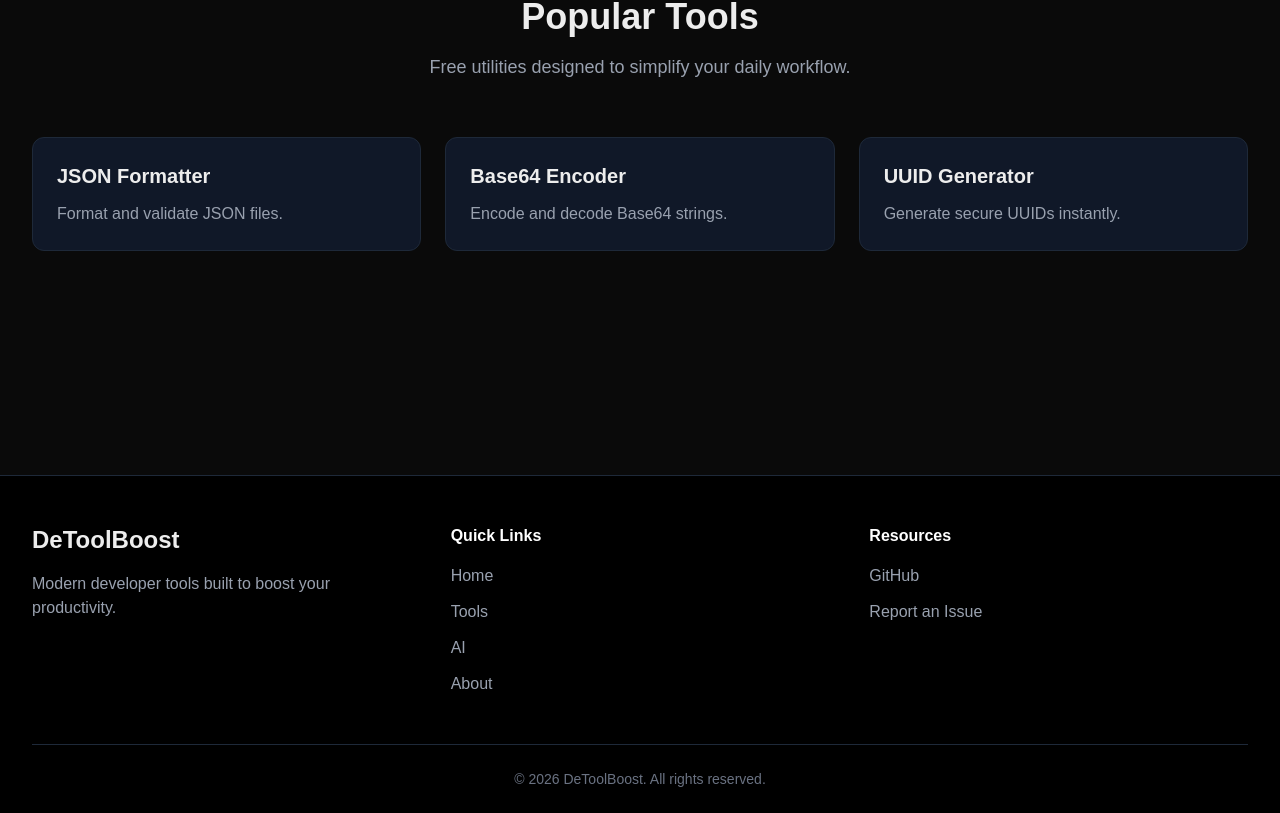
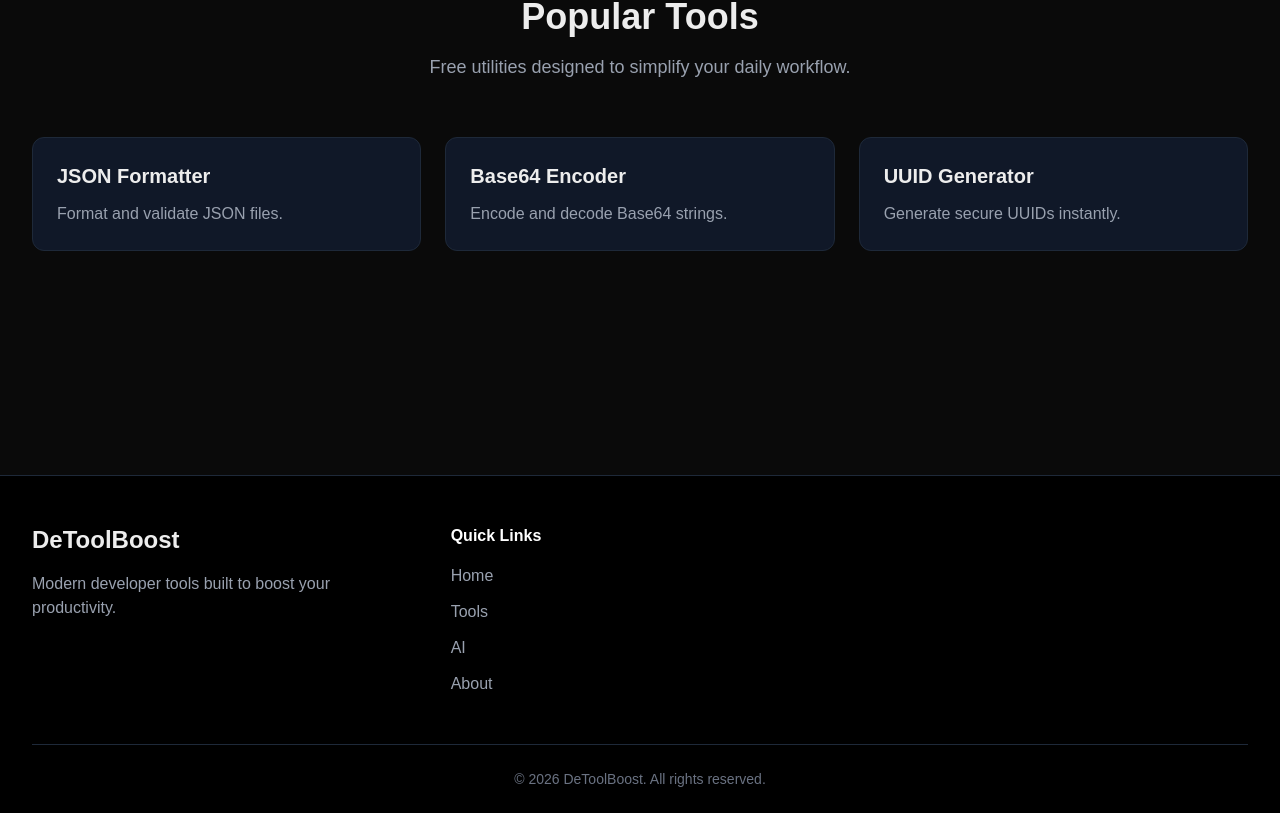
Before and after one commit to micky00x1-beep/devtools-next, a Next.js app: page / in a window 1280 px wide. Shown: the part 1286-2099 px from the top of the page. Built offline with nearby package versions, Linux system fonts and the light colour scheme.

Commit message:
refactor: simplify footer links

```diff
--- a/src/components/layout/Footer.tsx
+++ b/src/components/layout/Footer.tsx
@@ -61,34 +61,6 @@ export default function Footer() {
               </li>
             </ul>
           </div>
-
-          <div>
-            <h3 className="mb-4 font-semibold text-white">Resources</h3>
-
-            <ul className="space-y-3 text-gray-400">
-              <li>
-                <a
-                  href="https://github.com/micky00x1-beep/devtools-next"
-                  target="_blank"
-                  rel="noopener noreferrer"
-                  className="transition-colors duration-300 hover:text-violet-400"
-                >
-                  GitHub
-                </a>
-              </li>
-
-              <li>
-                <a
-                  href="https://github.com/micky00x1-beep/devtools-next/issues"
-                  target="_blank"
-                  rel="noopener noreferrer"
-                  className="transition-colors duration-300 hover:text-violet-400"
-                >
-                  Report an Issue
-                </a>
-              </li>
-            </ul>
-          </div>
         </div>
 
         <div className="border-t border-gray-800 py-6 text-center text-sm text-gray-500">
```
